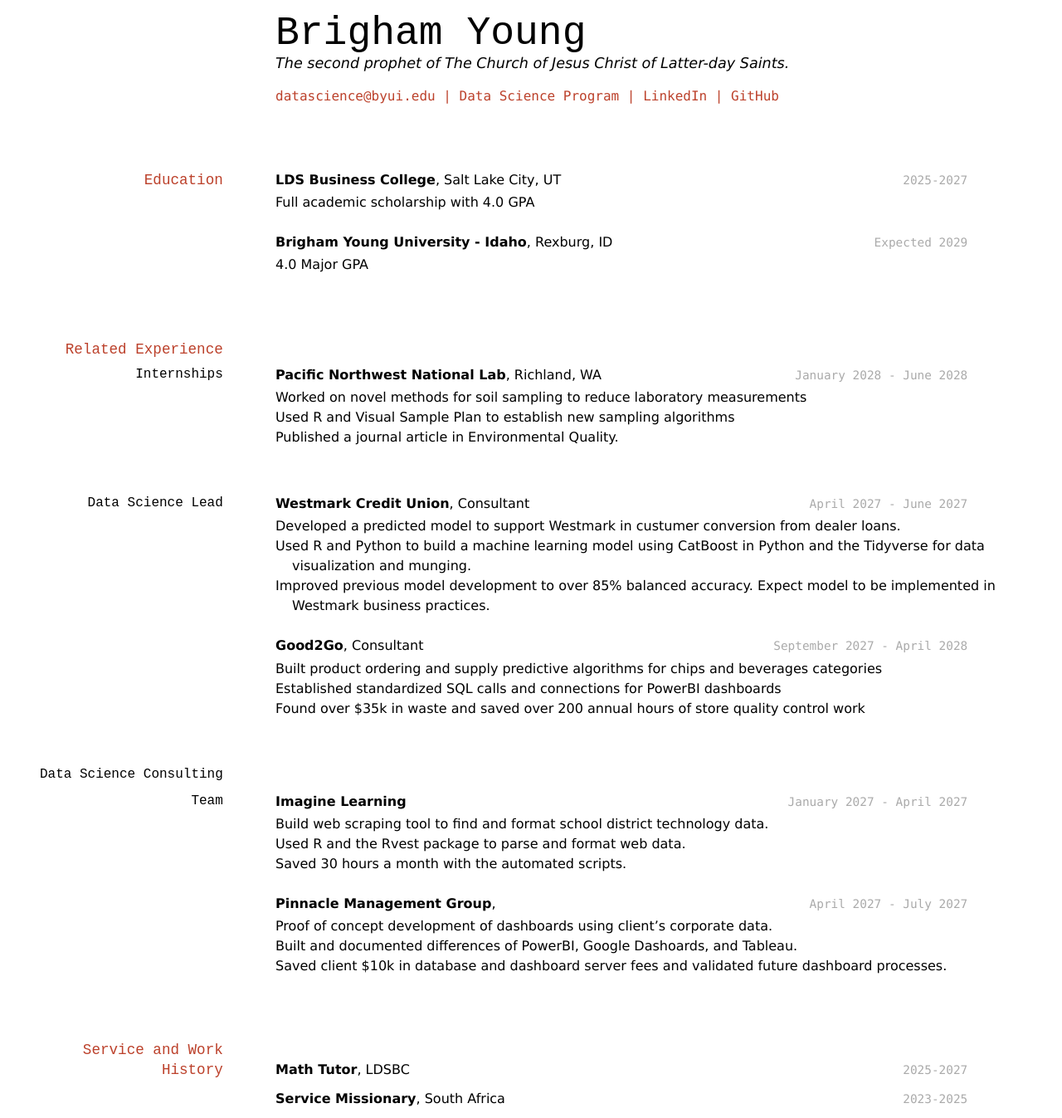
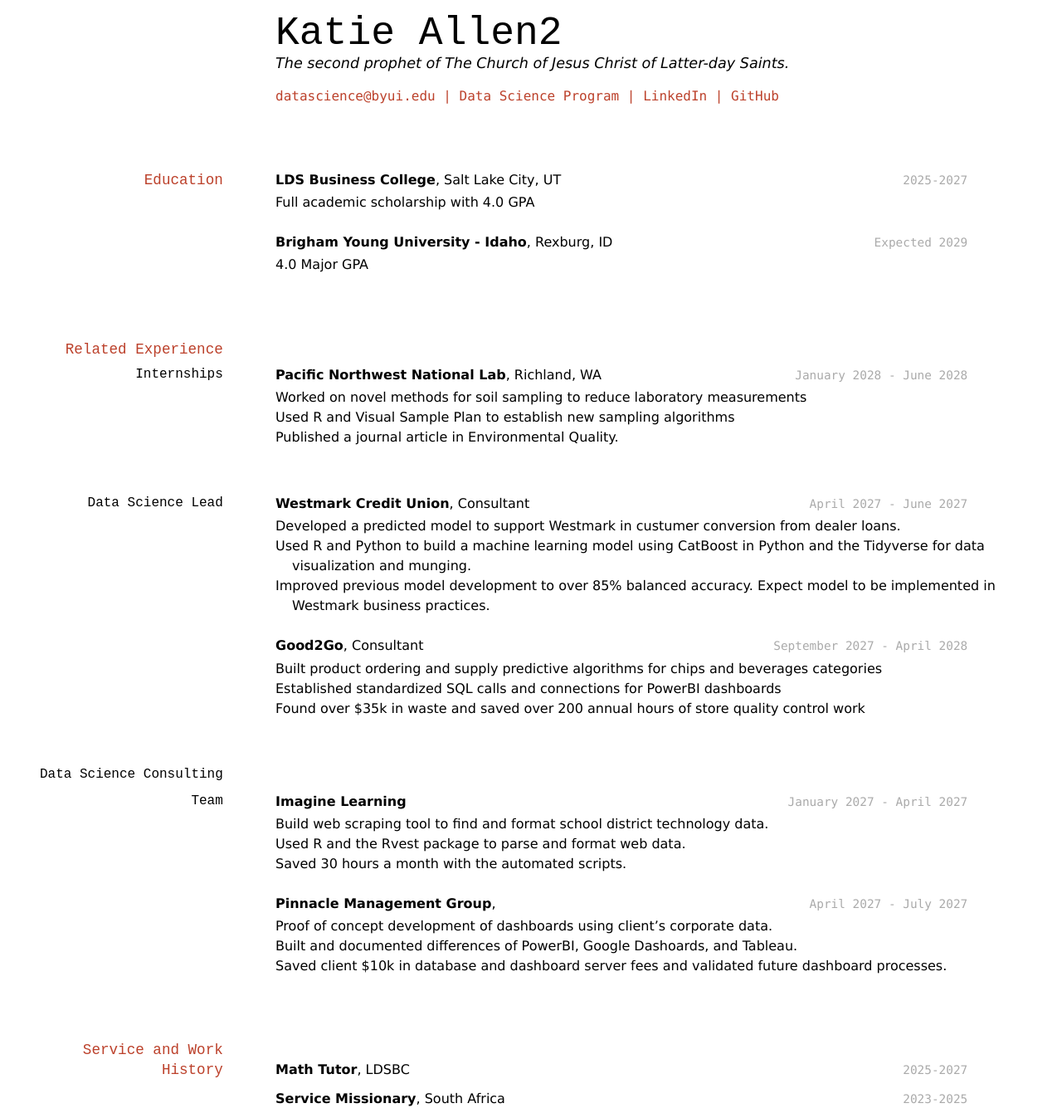
Before and after one commit to katie-allen/fake-resume, a Jekyll site: the page built from docs/index.md, in a window 1280 px wide. Shown: the whole page at 83% size. Built offline with Jekyll 4.4.1, drawn with Linux system fonts in a browser that asks for light colours.

Commit message:
I changed the name.

```diff
--- a/docs/index.md
+++ b/docs/index.md
@@ -2,7 +2,7 @@
 layout: cv
 title: Brigham Young's Resume
 ---
-# Brigham Young
+# Katie Allen2
 The second prophet of The Church of Jesus Christ of Latter-day Saints.
 
 <div id="webaddress">
```
